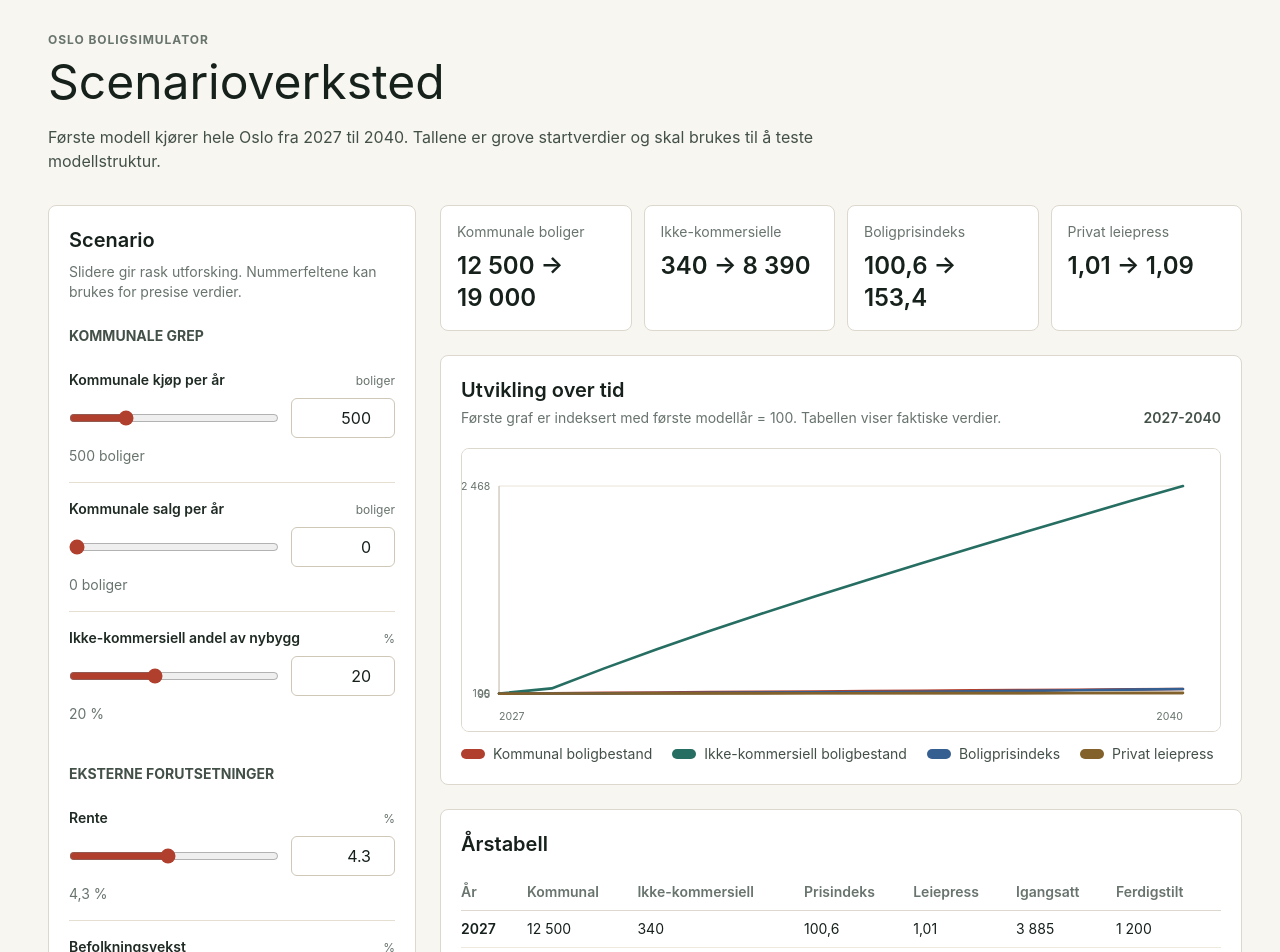
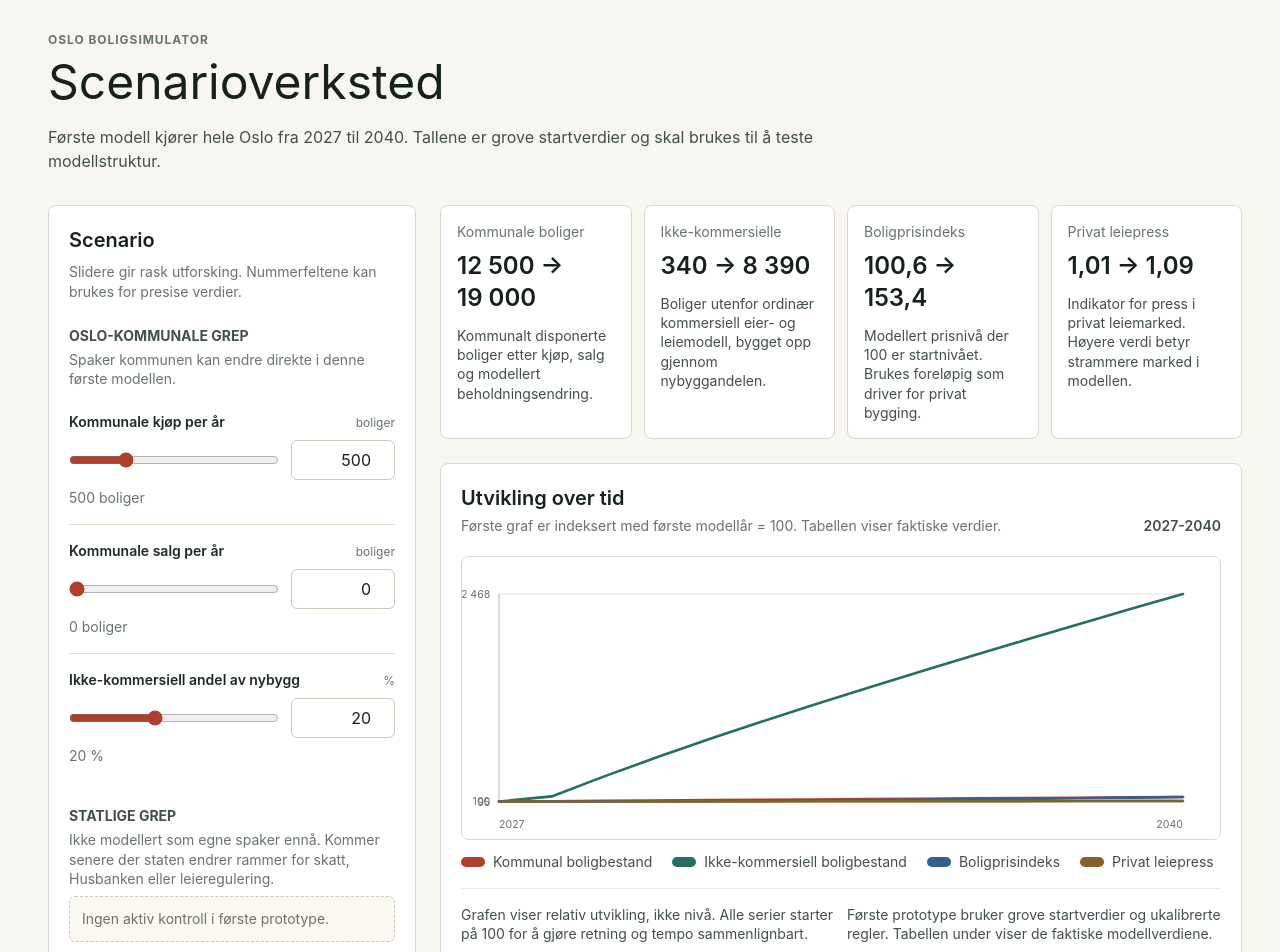
Before and after one commit to runehol/bolig-simulator, a React (Vite) app: page / in a window 1280 px wide. Shown: the top 952 px of the page. Built offline with nearby package versions, Linux system fonts and the light colour scheme.

Commit message:
Add scenario output explanations

```diff
--- a/src/ui/App.tsx
+++ b/src/ui/App.tsx
@@ -17,7 +17,7 @@ type ControlDefinition = {
   max: number;
   step: number;
   suffix: string;
-  group: "Kommunale grep" | "Eksterne forutsetninger";
+  group: "Oslo-kommunale grep" | "Eksterne makroforutsetninger";
 };
 
 type ScenarioFormState = ScenarioUrlState;
@@ -37,7 +37,7 @@ const controls: ControlDefinition[] = [
     max: 2000,
     step: 50,
     suffix: "boliger",
-    group: "Kommunale grep",
+    group: "Oslo-kommunale grep",
   },
   {
     id: "municipalSales",
@@ -46,7 +46,7 @@ const controls: ControlDefinition[] = [
     max: 1000,
     step: 50,
     suffix: "boliger",
-    group: "Kommunale grep",
+    group: "Oslo-kommunale grep",
   },
   {
     id: "nonCommercialShareOfNewBuild",
@@ -55,7 +55,7 @@ const controls: ControlDefinition[] = [
     max: 50,
     step: 1,
     suffix: "%",
-    group: "Kommunale grep",
+    group: "Oslo-kommunale grep",
   },
   {
     id: "interestRate",
@@ -64,7 +64,7 @@ const controls: ControlDefinition[] = [
     max: 8,
     step: 0.1,
     suffix: "%",
-    group: "Eksterne forutsetninger",
+    group: "Eksterne makroforutsetninger",
   },
   {
     id: "householdGrowthRate",
@@ -73,7 +73,7 @@ const controls: ControlDefinition[] = [
     max: 2,
     step: 0.1,
     suffix: "%",
-    group: "Eksterne forutsetninger",
+    group: "Eksterne makroforutsetninger",
   },
   {
     id: "constructionCostGrowth",
@@ -82,9 +82,26 @@ const controls: ControlDefinition[] = [
     max: 8,
     step: 0.1,
     suffix: "%",
-    group: "Eksterne forutsetninger",
+    group: "Eksterne makroforutsetninger",
   },
 ];
+
+const controlGroups = [
+  {
+    description: "Spaker kommunen kan endre direkte i denne første modellen.",
+    id: "Oslo-kommunale grep",
+  },
+  {
+    description:
+      "Ikke modellert som egne spaker ennå. Kommer senere der staten endrer rammer for skatt, Husbanken eller leieregulering.",
+    id: "Statlige grep",
+  },
+  {
+    description:
+      "Ytre forutsetninger som påvirker modellen, men ikke styres av Oslo kommune.",
+    id: "Eksterne makroforutsetninger",
+  },
+] as const;
 
 const initialFormState: ScenarioFormState = defaultScenarioUrlState;
 
@@ -394,6 +411,24 @@ function IndexedLineChart({
   );
 }
 
+function SummaryCard({
+  explanation,
+  label,
+  value,
+}: {
+  explanation: string;
+  label: string;
+  value: string;
+}) {
+  return (
+    <div className="rounded-lg border border-[#ddd8cd] bg-white p-4">
+      <p className="m-0 text-sm text-[#68746d]">{label}</p>
+      <p className="mt-2 text-2xl font-semibold">{value}</p>
+      <p className="mt-3 text-sm leading-snug text-[#435048]">{explanation}</p>
+    </div>
+  );
+}
+
 export function App() {
   const [formState, setFormState] =
     useState<ScenarioFormState>(getInitialFormState);
@@ -462,61 +497,62 @@ export function App() {
             verdier.
           </p>
 
-          {(["Kommunale grep", "Eksterne forutsetninger"] as const).map(
-            (group) => (
-              <section className="mt-6" key={group}>
+          {controlGroups.map((group) => {
+            const groupControls = controls.filter(
+              (control) => control.group === group.id,
+            );
+
+            return (
+              <section className="mt-6" key={group.id}>
                 <h3 className="m-0 text-sm font-bold text-[#435048] uppercase">
-                  {group}
+                  {group.id}
                 </h3>
+                <p className="mt-1 text-sm leading-snug text-[#68746d]">
+                  {group.description}
+                </p>
                 <div className="mt-2">
-                  {controls
-                    .filter((control) => control.group === group)
-                    .map((control) => (
+                  {groupControls.length === 0 ? (
+                    <p className="m-0 rounded-md border border-dashed border-[#cfc7b8] bg-[#fbf8f1] p-3 text-sm text-[#68746d]">
+                      Ingen aktiv kontroll i første prototype.
+                    </p>
+                  ) : (
+                    groupControls.map((control) => (
                       <ScenarioControl
                         definition={control}
                         key={control.id}
                         onChange={updateFormValue}
                         value={formState[control.id]}
                       />
-                    ))}
+                    ))
+                  )}
                 </div>
               </section>
-            ),
-          )}
+            );
+          })}
         </aside>
 
         <section className="grid gap-6">
           <div className="grid gap-3 sm:grid-cols-2 lg:grid-cols-4">
-            <div className="rounded-lg border border-[#ddd8cd] bg-white p-4">
-              <p className="m-0 text-sm text-[#68746d]">Kommunale boliger</p>
-              <p className="mt-2 text-2xl font-semibold">
-                {formatMetricValue(firstYear.state.housingStock.municipal)}{" "}
-                {"->"}{" "}
-                {formatMetricValue(lastYear.state.housingStock.municipal)}
-              </p>
-            </div>
-            <div className="rounded-lg border border-[#ddd8cd] bg-white p-4">
-              <p className="m-0 text-sm text-[#68746d]">Ikke-kommersielle</p>
-              <p className="mt-2 text-2xl font-semibold">
-                {formatMetricValue(firstYear.state.housingStock.nonCommercial)}{" "}
-                {"->"}{" "}
-                {formatMetricValue(lastYear.state.housingStock.nonCommercial)}
-              </p>
-            </div>
-            <div className="rounded-lg border border-[#ddd8cd] bg-white p-4">
-              <p className="m-0 text-sm text-[#68746d]">Boligprisindeks</p>
-              <p className="mt-2 text-2xl font-semibold">
-                {formatMetricValue(firstYear.state.housingPriceIndex, 1)} {"->"}{" "}
-                {formatMetricValue(lastYear.state.housingPriceIndex, 1)}
-              </p>
-            </div>
-            <div className="rounded-lg border border-[#ddd8cd] bg-white p-4">
-              <p className="m-0 text-sm text-[#68746d]">Privat leiepress</p>
-              <p className="mt-2 text-2xl font-semibold">
-                {formatMetricValue(firstYear.privateRentalPressure, 2)} {"->"}{" "}
-                {formatMetricValue(lastYear.privateRentalPressure, 2)}
-              </p>
-            </div>
+            <SummaryCard
+              explanation="Kommunalt disponerte boliger etter kjøp, salg og modellert beholdningsendring."
+              label="Kommunale boliger"
+              value={`${formatMetricValue(firstYear.state.housingStock.municipal)} -> ${formatMetricValue(lastYear.state.housingStock.municipal)}`}
+            />
+            <SummaryCard
+              explanation="Boliger utenfor ordinær kommersiell eier- og leiemodell, bygget opp gjennom nybyggandelen."
+              label="Ikke-kommersielle"
+              value={`${formatMetricValue(firstYear.state.housingStock.nonCommercial)} -> ${formatMetricValue(lastYear.state.housingStock.nonCommercial)}`}
+            />
+            <SummaryCard
+              explanation="Modellert prisnivå der 100 er startnivået. Brukes foreløpig som driver for privat bygging."
+              label="Boligprisindeks"
+              value={`${formatMetricValue(firstYear.state.housingPriceIndex, 1)} -> ${formatMetricValue(lastYear.state.housingPriceIndex, 1)}`}
+            />
+            <SummaryCard
+              explanation="Indikator for press i privat leiemarked. Høyere verdi betyr strammere marked i modellen."
+              label="Privat leiepress"
+              value={`${formatMetricValue(firstYear.privateRentalPressure, 2)} -> ${formatMetricValue(lastYear.privateRentalPressure, 2)}`}
+            />
           </div>
 
           <section className="rounded-lg border border-[#ddd8cd] bg-white p-5">
@@ -536,6 +572,16 @@ export function App() {
             </div>
 
             <IndexedLineChart series={chartSeries} years={chartYears} />
+            <div className="mt-4 grid gap-3 border-t border-[#eee8dd] pt-4 text-sm leading-snug text-[#435048] md:grid-cols-2">
+              <p className="m-0">
+                Grafen viser relativ utvikling, ikke nivå. Alle serier starter
+                på 100 for å gjøre retning og tempo sammenlignbart.
+              </p>
+              <p className="m-0">
+                Første prototype bruker grove startverdier og ukalibrerte
+                regler. Tabellen under viser de faktiske modellverdiene.
+              </p>
+            </div>
           </section>
 
           <section className="rounded-lg border border-[#ddd8cd] bg-white p-5">
```
Also changed, not shown: 2 other files (tests, documents, lock files or other folders).
